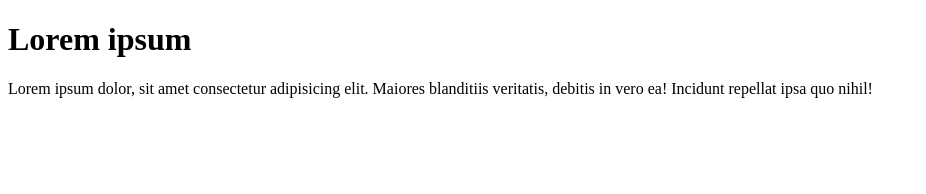
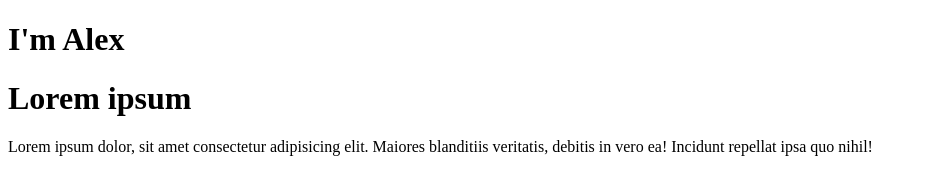
Before and after one commit to dmytroivanishin/movies, a plain HTML site: page index.html in a window 1280 px wide. Shown: the whole page, without its empty margins (0-926 px from the left). Drawn offline with Linux system fonts and the light colour scheme.

Commit message:
Implement header

```diff
--- a/index.html
+++ b/index.html
@@ -6,6 +6,10 @@
     <title>Movies</title>
 </head>
 <body>
+    <header>
+        <h1>I'm Alex</h1>
+    </header>
+
     <h1>Lorem ipsum</h1>
     <p>Lorem ipsum dolor, sit amet consectetur adipisicing elit. Maiores blanditiis veritatis, debitis in vero ea! Incidunt repellat ipsa quo nihil!</p>
 </body>
```
